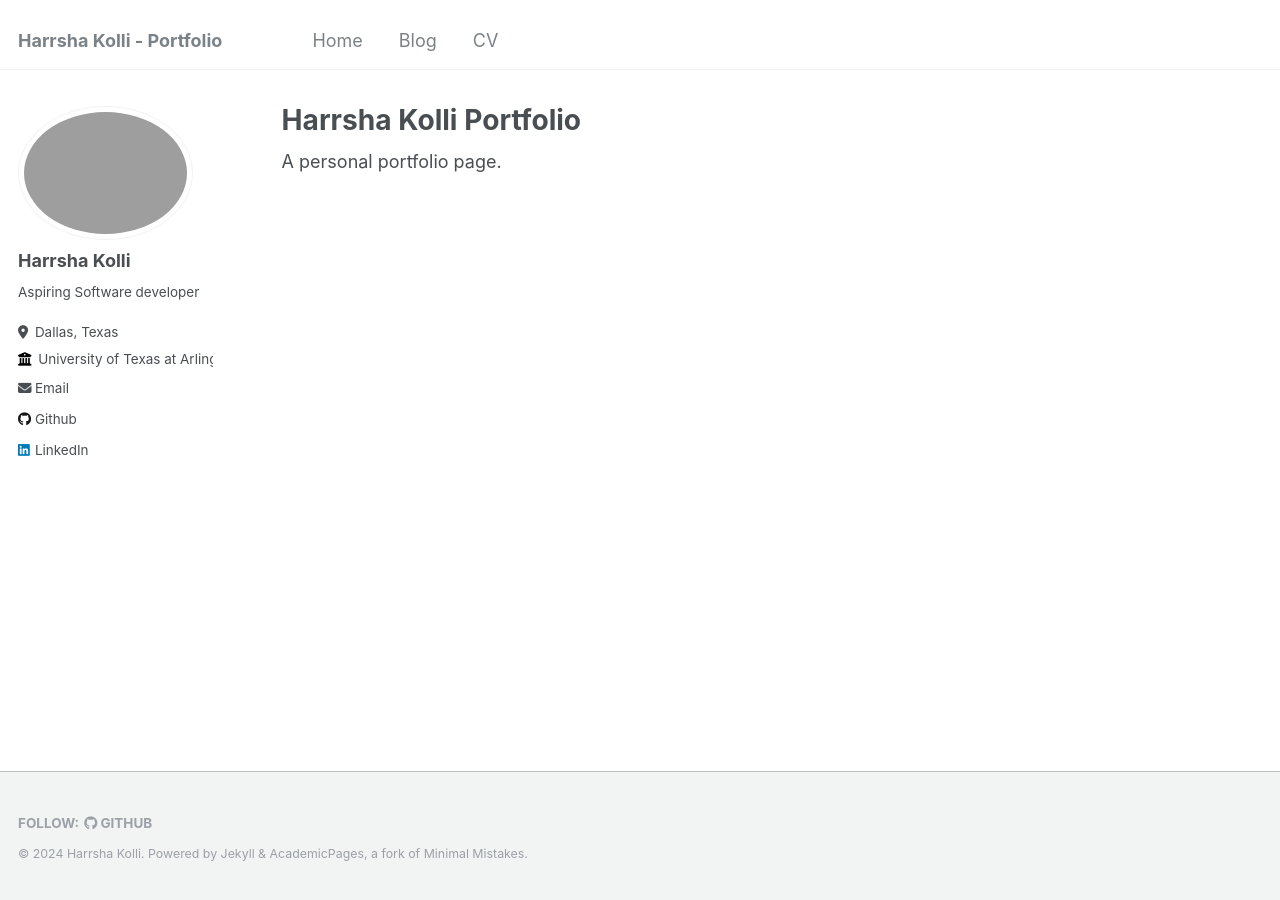
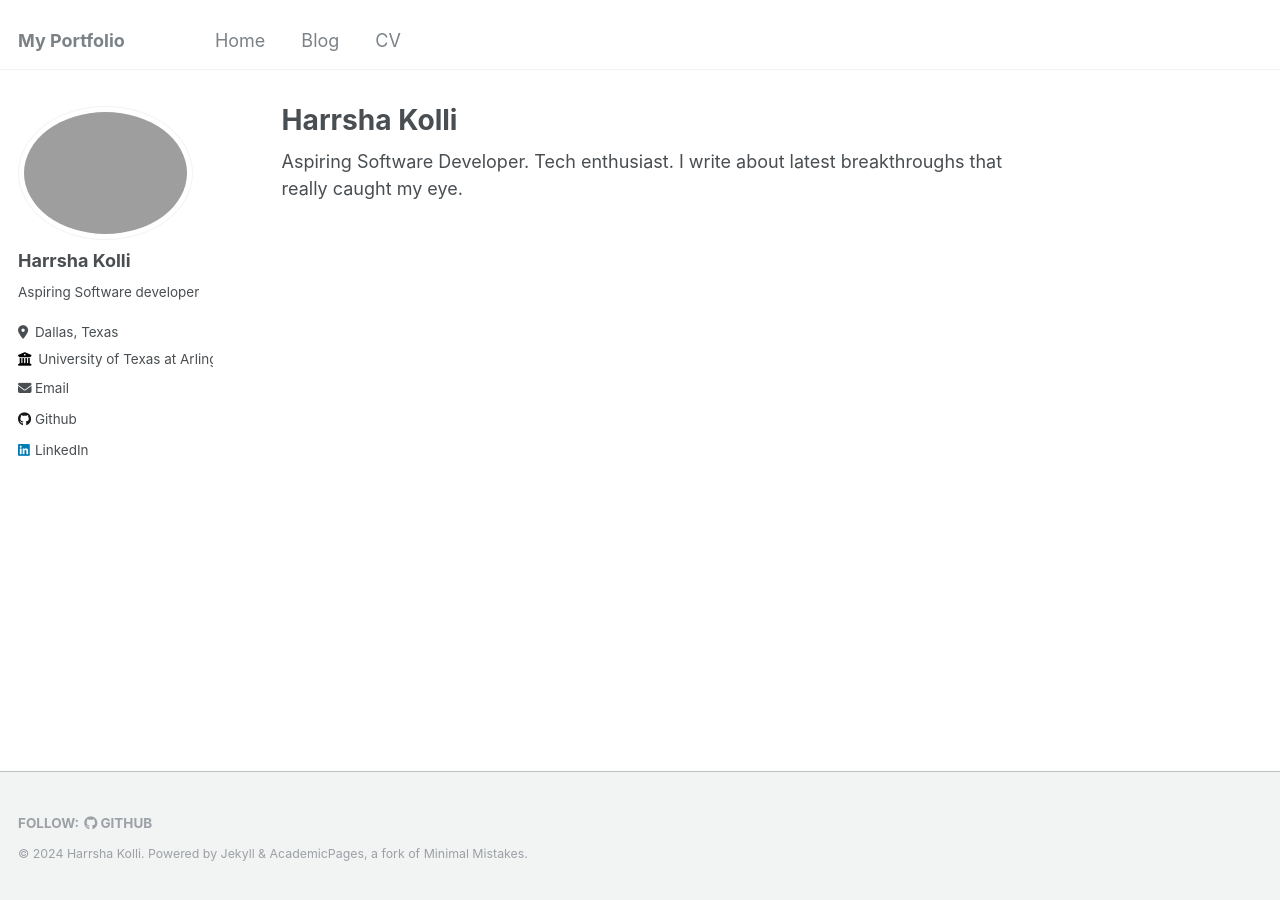
Before and after one commit to t1ppu/t1ppu.github.io, a Jekyll site: the page built from _pages/about.md, in a window 1280 px wide. Built offline with Jekyll 4.4.1, drawn with Linux system fonts in a browser that asks for light colours.

Commit message:
bug fixes

```diff
--- a/_config.yml
+++ b/_config.yml
@@ -8,8 +8,8 @@
 
 # Basic Site Settings
 locale                   : "en-US"
-title                    : "Harrsha Kolli - Portfolio"
-title_separator          : "-"
+title                    : "My Portfolio"
+title_separator          : " "
 name                     : &name "Harrsha Kolli"
 description              : &description "Recent Master's graduate in Computer Science at University of Texas, Arlington"
 url                      : https://t1ppu.github.io
@@ -78,8 +78,8 @@ author:
 teaser                   :  # filename of teaser fallback teaser image placed in /images/, .e.g. "500x300.png"
 breadcrumbs              : false # true, false (default)
 words_per_minute         : 160
-future                   : true
-read_more                : "enabled" # if enabled, adds "Read more" links to excerpts
+future                   : false
+read_more                : "disabled" # if enabled, adds "Read more" links to excerpts
 talkmap_link             : false #change to true to add link to talkmap on talks page
 comments:
   provider               : # false (default), "disqus", "discourse", "facebook", "google-plus", "staticman", "custom"
--- a/_pages/about.md
+++ b/_pages/about.md
@@ -1,10 +1,10 @@
 ---
 permalink: /
-title: "Harrsha Kolli Portfolio"
+title: "Harrsha Kolli"
 author_profile: true
 redirect_from:
   - /about/
   - /about.html
 ---
 
-A personal portfolio page.
+Aspiring Software Developer. Tech enthusiast. I write about latest breakthroughs that really caught my eye.
```
Also changed, not shown: README.md (+1 -1 lines).
